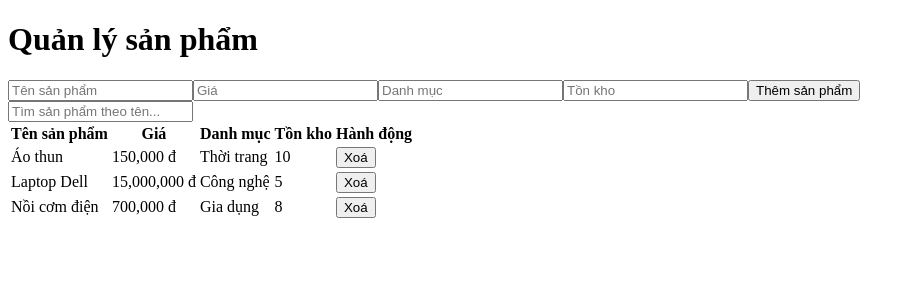
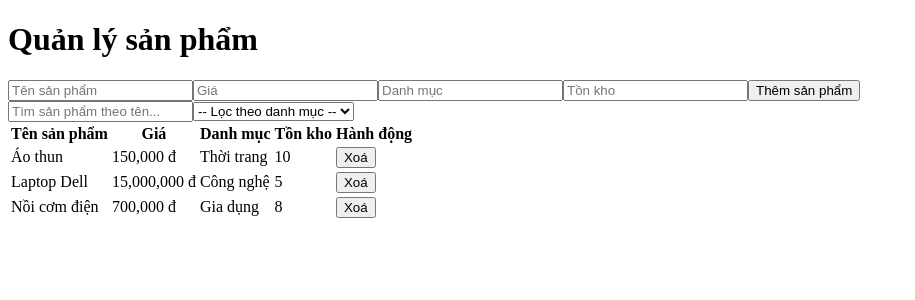
Before and after one commit to znhandz5341/nguyenTanThinh_PTGDUD, a React (Vite) app in the folder KTTK2/: page / in a window 1280 px wide. Shown: the top 300 px of the page, without its empty margins (0-915 px from the left). Built offline with nearby package versions, Linux system fonts and the light colour scheme.

Commit message:
C6 loc san pham theo danh muc

```diff
--- a/KTTK2/src/App.jsx
+++ b/KTTK2/src/App.jsx
@@ -15,6 +15,7 @@ function App() {
   });
 
   const [searchTerm, setSearchTerm] = useState('');
+  const [selectedCategory, setSelectedCategory] = useState('');
 
   const handleChange = (e) => {
     const { name, value } = e.target;
@@ -39,9 +40,13 @@ function App() {
     setProducts(prev => prev.filter(p => p.id !== id));
   };
 
-  const filteredProducts = products.filter(p =>
-    p.name.toLowerCase().includes(searchTerm.toLowerCase())
-  );
+  const filteredProducts = products.filter(p => {
+    const matchesName = p.name.toLowerCase().includes(searchTerm.toLowerCase());
+    const matchesCategory = selectedCategory ? p.category === selectedCategory : true;
+    return matchesName && matchesCategory;
+  });
+
+  const uniqueCategories = [...new Set(products.map(p => p.category))];
 
   return (
     <div className="p-6 max-w-3xl mx-auto">
@@ -96,6 +101,18 @@ function App() {
         className="border p-2 w-full mb-4"
       />
 
+      {/* Dropdown lọc danh mục */}
+      <select
+        value={selectedCategory}
+        onChange={(e) => setSelectedCategory(e.target.value)}
+        className="border p-2 mb-4 w-full"
+      >
+        <option value="">-- Lọc theo danh mục --</option>
+        {uniqueCategories.map(cat => (
+          <option key={cat} value={cat}>{cat}</option>
+        ))}
+      </select>
+
       {/* Bảng sản phẩm */}
       <table className="table-auto w-full border border-collapse">
         <thead>
```
Also changed, not shown: KTTK2/src/minhChung/cau06/cau06.PNG (added).
